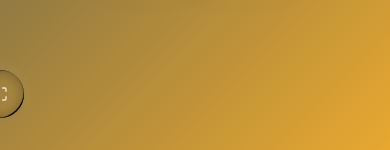
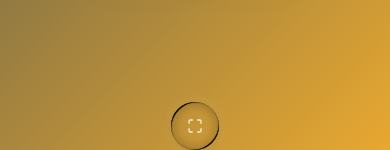
Before and after one commit to devohmycode/TravelPomo, a Next.js app: page / in a window 390 px wide. Shown: the part 742-892 px from the top of the page. Built offline with nearby package versions, Linux system fonts and the light colour scheme.

Commit message:
style: center button horizontally and adjust vertical placement for visibility
Mobile: bottom 12%; Desktop: bottom 10%.

Co-authored-by: OhMyCode <245494865+devohmycode@users.noreply.github.com>

```diff
--- a/components/flip-clock.tsx
+++ b/components/flip-clock.tsx
@@ -52,7 +52,7 @@ export function FlipClock() {
         )}
       </div>
 
-      <div className="absolute bottom-8 sm:bottom-10 right-6 sm:right-8 z-50">
+      <div className="absolute bottom-[12%] sm:bottom-[10%] inset-x-0 z-50 flex justify-center">
         <LiquidButton
           size="icon"
           onClick={handleFullscreen}
```
